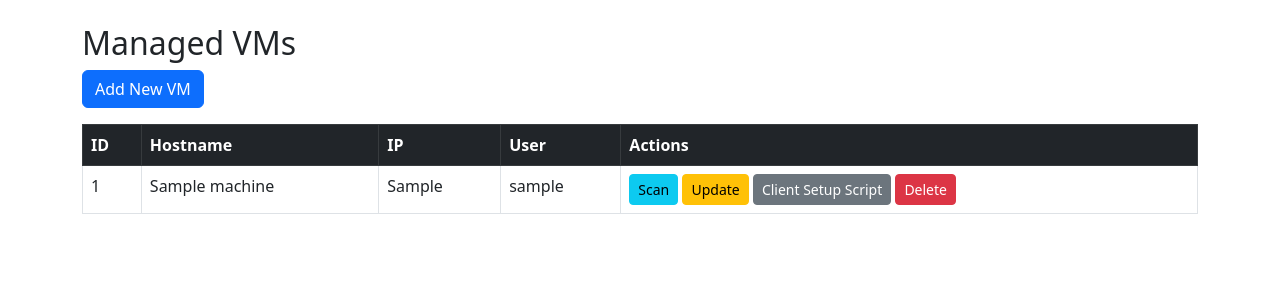
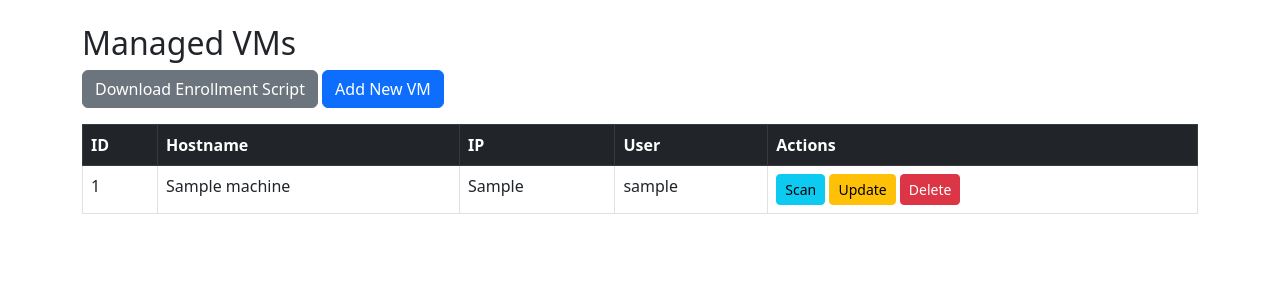
Before and after one commit to Tommy-Pxl/Centralized-Update, a Flask app: page /machines in a window 1280 px wide. Shown: the top 300 px of the page. Run offline with Flask 3, Linux system fonts and the light colour scheme; tables that the repository leaves empty hold one stand-in row (values such as "Sample post").

Commit message:
Initial commit

```diff
--- a/backend/ansible_interface.py
+++ b/backend/ansible_interface.py
@@ -38,8 +38,9 @@ def run_playbook(playbook, machine_id):
     ]
 
     env = os.environ.copy()
-    # Disable host key checking for this project (avoids "Host key verification failed")
+    # Disable host key checking and specify private key file
     env["ANSIBLE_HOST_KEY_CHECKING"] = "False"
+    env["ANSIBLE_PRIVATE_KEY_FILE"] = "/app/ssh/id_rsa"
 
     try:
         output = subprocess.check_output(cmd, stderr=subprocess.STDOUT, env=env)
--- a/backend/app.py
+++ b/backend/app.py
@@ -39,7 +39,7 @@ def machines_page():
 
 
 # ---------------------------------------------------------
-# Add machine
+# Add machine manually
 # ---------------------------------------------------------
 @app.route("/machines/add", methods=["GET", "POST"])
 def machines_add():
@@ -94,21 +94,15 @@ def update(machine_id):
 
 
 # ---------------------------------------------------------
-# Generate Client Setup Script
+# GLOBAL: Generate Enrollment Script (no machine_id needed)
 # ---------------------------------------------------------
-@app.route("/generate_client_script/<int:machine_id>")
-def generate_client_script(machine_id):
-    machine = get_machine(machine_id)
-    if not machine:
-        return "Machine not found", 404
-
-    id, hostname, ip, username = machine
-
+@app.route("/generate_enrollment_script")
+def generate_enrollment_script():
     # SSH public key mounted from host into /app/ssh/id_rsa.pub
     ssh_key_path = "/app/ssh/id_rsa.pub"
 
     if not os.path.exists(ssh_key_path):
-        return f"SSH key not found at {ssh_key_path}", 500
+        return f"SSH public key not found at {ssh_key_path}", 500
 
     with open(ssh_key_path, "r") as f:
         pubkey = f.read().strip()
@@ -141,6 +135,8 @@ def api_enroll():
 
     if existing:
         update_machine_ip(hostname, ip)
+        # optionally force username to ansible:
+        # update_machine_username(hostname, "ansible")
     else:
         # new machine, always ansible user on client
         add_machine(hostname, ip, "ansible")
--- a/backend/templates/machines.html
+++ b/backend/templates/machines.html
@@ -2,7 +2,14 @@
 {% block content %}
 <h2>Managed VMs</h2>
 
-<a class="btn btn-primary mb-3" href="/machines/add">Add New VM</a>
+<div class="mb-3">
+  <a class="btn btn-secondary" href="/generate_enrollment_script">
+    Download Enrollment Script
+  </a>
+  <a class="btn btn-primary" href="/machines/add">
+    Add New VM
+  </a>
+</div>
 
 <table class="table table-bordered">
   <thead class="table-dark">
@@ -25,12 +32,10 @@
       <td>
         <a href="/scan/{{ m[0] }}" class="btn btn-info btn-sm">Scan</a>
         <a href="/update/{{ m[0] }}" class="btn btn-warning btn-sm">Update</a>
-        <a href="/generate_client_script/{{ m[0] }}" class="btn btn-secondary btn-sm">Client Setup Script</a>
         <a href="/machines/delete/{{ m[0] }}" class="btn btn-danger btn-sm">Delete</a>
       </td>
     </tr>
     {% endfor %}
   </tbody>
 </table>
-
 {% endblock %}
--- a/docker-compose.yml
+++ b/docker-compose.yml
@@ -10,9 +10,8 @@ services:
     volumes:
       - ./backend:/app
       - ./ansible:/app/ansible
+      - ~/.ssh/id_rsa:/app/ssh/id_rsa:ro
       - ~/.ssh/id_rsa.pub:/app/ssh/id_rsa.pub:ro
-    depends_on:
-      - ansible_runner
 
   ansible_runner:
     build: ./ansible_runner
```
